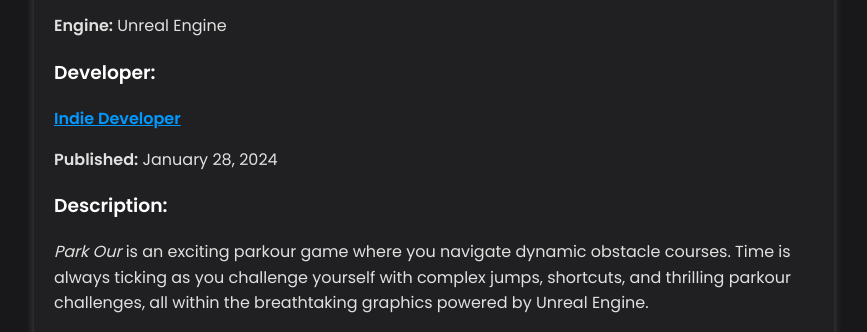
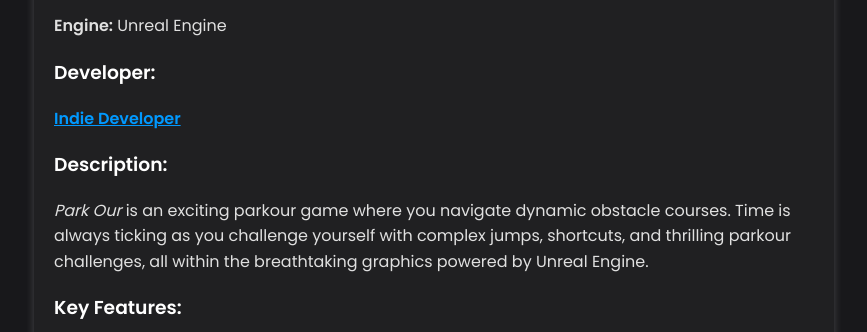
Before and after one commit to Kzuyaaac/ParkOur, a plain HTML site: page index.html in a window 1280 px wide. Shown: the part 460-792 px from the top of the page, without its empty margins (206-1073 px from the left). Drawn offline with Linux system fonts and the light colour scheme.

Commit message:
Update index.html

```diff
--- a/index.html
+++ b/index.html
@@ -23,8 +23,6 @@
     <ul>
       <li><a href="https://www.instagram.com/zahir_rh/" target="_blank" class="developer-name">Indie Developer</a></li>
     </ul>
-
-    <p><strong>Published:</strong> January 28, 2024</p>
 
     <h3>Description:</h3>
     <p><em>Park Our</em> is an exciting parkour game where you navigate dynamic obstacle courses. Time is always ticking as you challenge yourself with complex jumps, shortcuts, and thrilling parkour challenges, all within the breathtaking graphics powered by Unreal Engine.</p>
```
